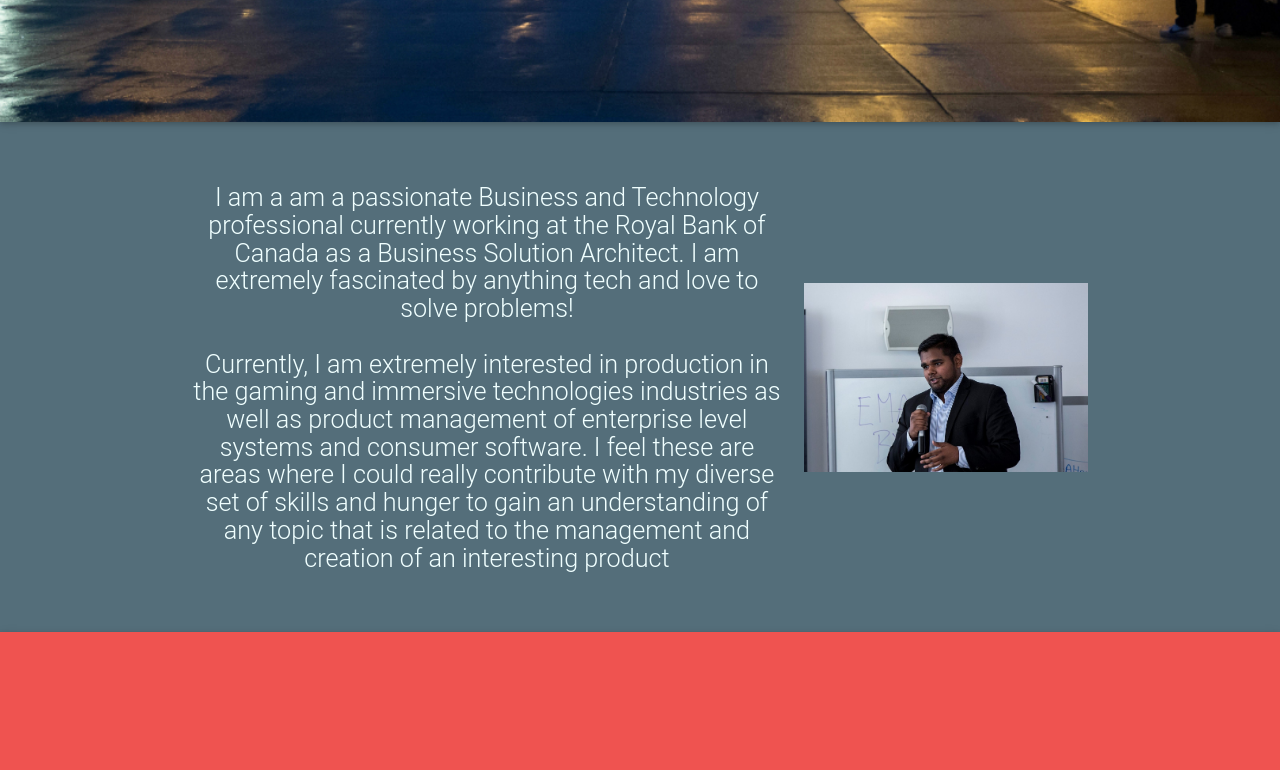
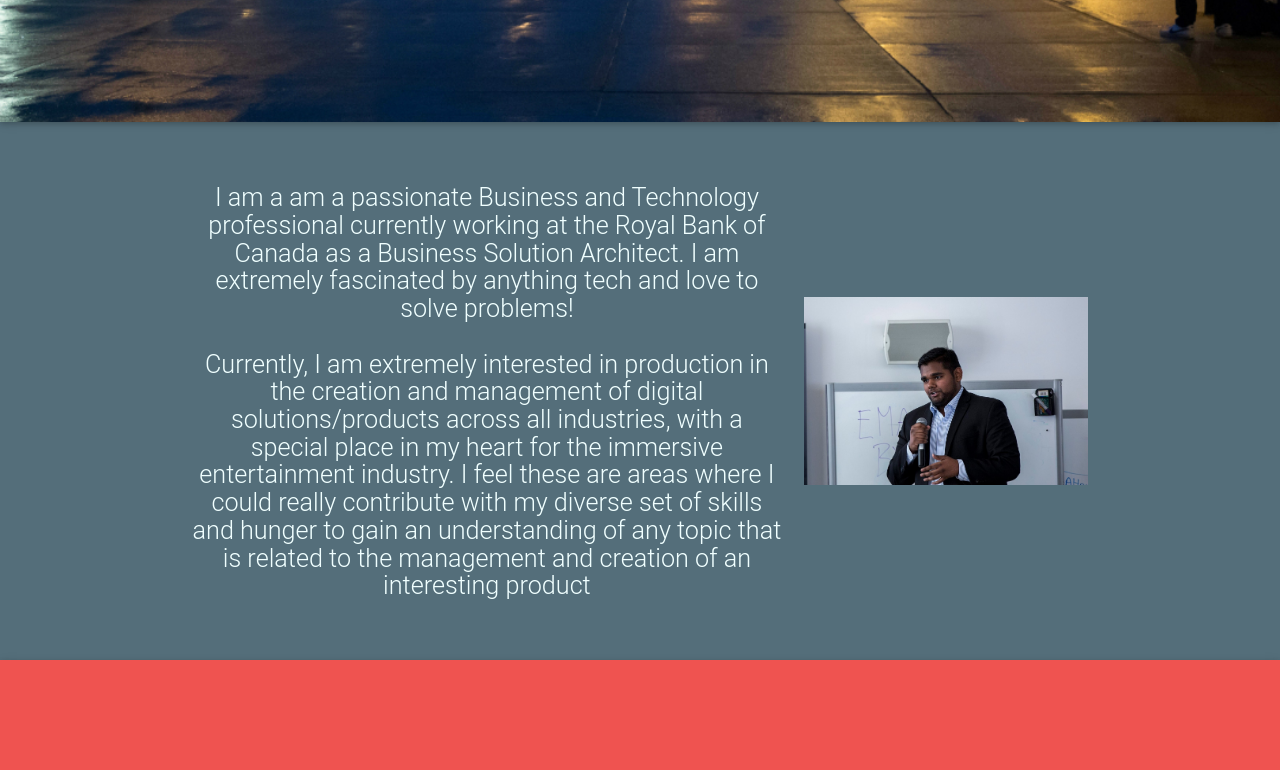
Before and after one commit to halohah/halohah.github.io, a plain HTML site: page index.html in a window 1280 px wide. Shown: the part 478-1248 px from the top of the page. Drawn offline with nearby package versions, Linux system fonts and the light colour scheme; a web font is replaced by a local one.

Commit message:
Update index.html

```diff
--- a/index.html
+++ b/index.html
@@ -27,7 +27,7 @@
     <div class=container>
         <div class="row valign-wrapper" id=quickblurb>
             <div class="col s8">
-                <h5 class="center-align blurb flow-text valign">I am a am a passionate Business and Technology professional currently working at the Royal Bank of Canada as a Business Solution Architect. I am extremely fascinated by anything tech and love to solve problems!<br><br> Currently, I am extremely interested in production in the gaming and immersive technologies industries as well as product management of enterprise level systems and consumer software. I feel these are areas where I could really contribute with my diverse set of skills and hunger to gain an understanding of any topic that is related to the management and creation of an interesting product</h5></div>
+                <h5 class="center-align blurb flow-text valign">I am a am a passionate Business and Technology professional currently working at the Royal Bank of Canada as a Business Solution Architect. I am extremely fascinated by anything tech and love to solve problems!<br><br> Currently, I am extremely interested in production in the creation and management of digital solutions/products across all industries, with a special place in my heart for the immersive entertainment industry. I feel these are areas where I could really contribute with my diverse set of skills and hunger to gain an understanding of any topic that is related to the management and creation of an interesting product</h5></div>
             <div class="col s4"><img src=Ima%20let%20ya%20finish%20Oz%20edition%20crop.jpg class="materialboxed responsive-img" id=becreative width=100%></div>
         </div>
     </div>
```
